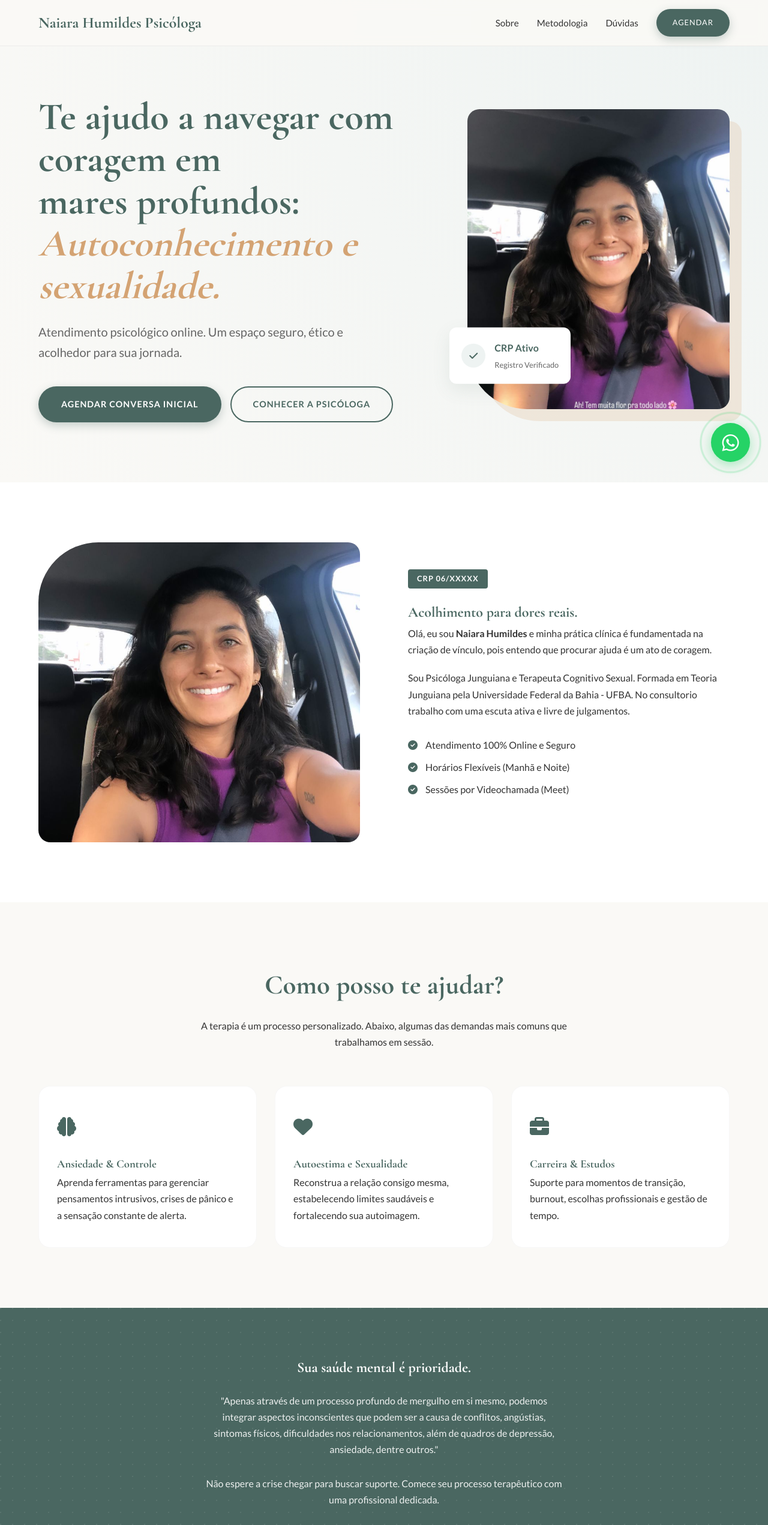
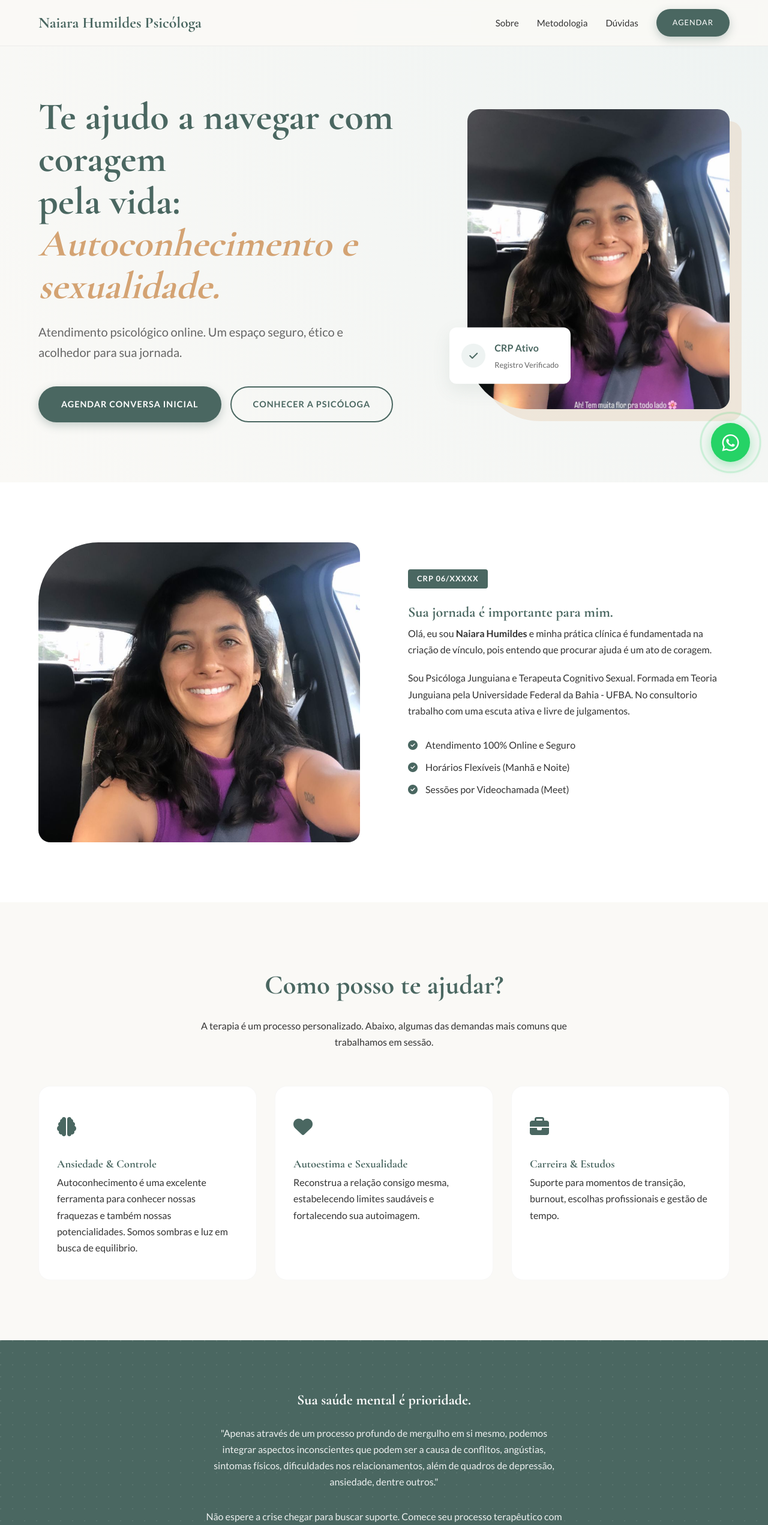
Before and after one commit to leandroaraujo9/landing-naiara, a plain HTML site: page index.html in a window 1280 px wide. Shown: the top 2542 px of the page at 60% size. Drawn offline with nearby package versions, Linux system fonts and the light colour scheme.

Commit message:
Update index.html

```diff
--- a/index.html
+++ b/index.html
@@ -405,7 +405,7 @@
     <section class="hero">
         <div class="container hero-content">
             <div class="hero-text reveal">
-                <h1>Te ajudo a navegar com <br>coragem em<br> mares profundos: <span>Autoconhecimento e sexualidade.</span></h1>
+                <h1>Te ajudo a navegar com <br>coragem<br> pela vida: <span>Autoconhecimento e sexualidade.</span></h1>
                 <p>Atendimento psicológico online. Um espaço seguro, ético e acolhedor para sua jornada.</p>
                 <div class="hero-btns">
                     <a href="https://wa.me/557199256464" class="btn">Agendar Conversa Inicial</a>
@@ -433,7 +433,7 @@
             </div>
             <div class="reveal">
                 <span class="crp-tag">CRP 06/XXXXX</span>
-                <h2>Acolhimento para dores reais.</h2>
+                <h2>Sua jornada é importante para mim.</h2>
                 <p style="margin-bottom: 20px;">Olá, eu sou <strong>Naiara Humildes</strong> e minha prática clínica é fundamentada na criação de vínculo, pois entendo que procurar ajuda é um ato de coragem.</p>
                 <p style="margin-bottom: 30px;">Sou Psicóloga Junguiana e Terapeuta Cognitivo Sexual. Formada em Teoria Junguiana pela Universidade Federal da Bahia - UFBA. No consultorio trabalho com uma escuta ativa e livre de julgamentos.</p>
                 <ul style="margin-bottom: 30px;">
@@ -456,7 +456,7 @@
                 <div class="card reveal">
                     <div class="icon-box"><i class="fas fa-brain"></i></div>
                     <h3>Ansiedade & Controle</h3>
-                    <p>Aprenda ferramentas para gerenciar pensamentos intrusivos, crises de pânico e a sensação constante de alerta.</p>
+                    <p>Autoconhecimento é uma excelente ferramenta para conhecer nossas fraquezas e também nossas potencialidades. Somos sombras e luz em busca de equilibrio.</p>
                 </div>
                 <div class="card reveal">
                     <div class="icon-box"><i class="fas fa-heart"></i></div>
@@ -520,7 +520,7 @@
                 </div>
             </div>
             <div class="footer-legal" style="border-top: 1px solid #333; padding-top: 20px; text-align: center; font-size: 0.8rem;">
-                <p>CRP: 06/XXXXX | CPF/CNPJ: XX.XXX.XXX/0001-XX</p>
+                <p>CRP: XX/XXXXX</p>
                 <p>Atenção: Este site não oferece atendimento de emergência. Em caso de crise, ligue 188 (CVV) ou procure o hospital mais próximo.</p>
                 <p>&copy; 2026 Todos os direitos reservados.</p>
             </div>
@@ -587,4 +587,5 @@
     </script>
 
 </body>
+
 </html>
```
